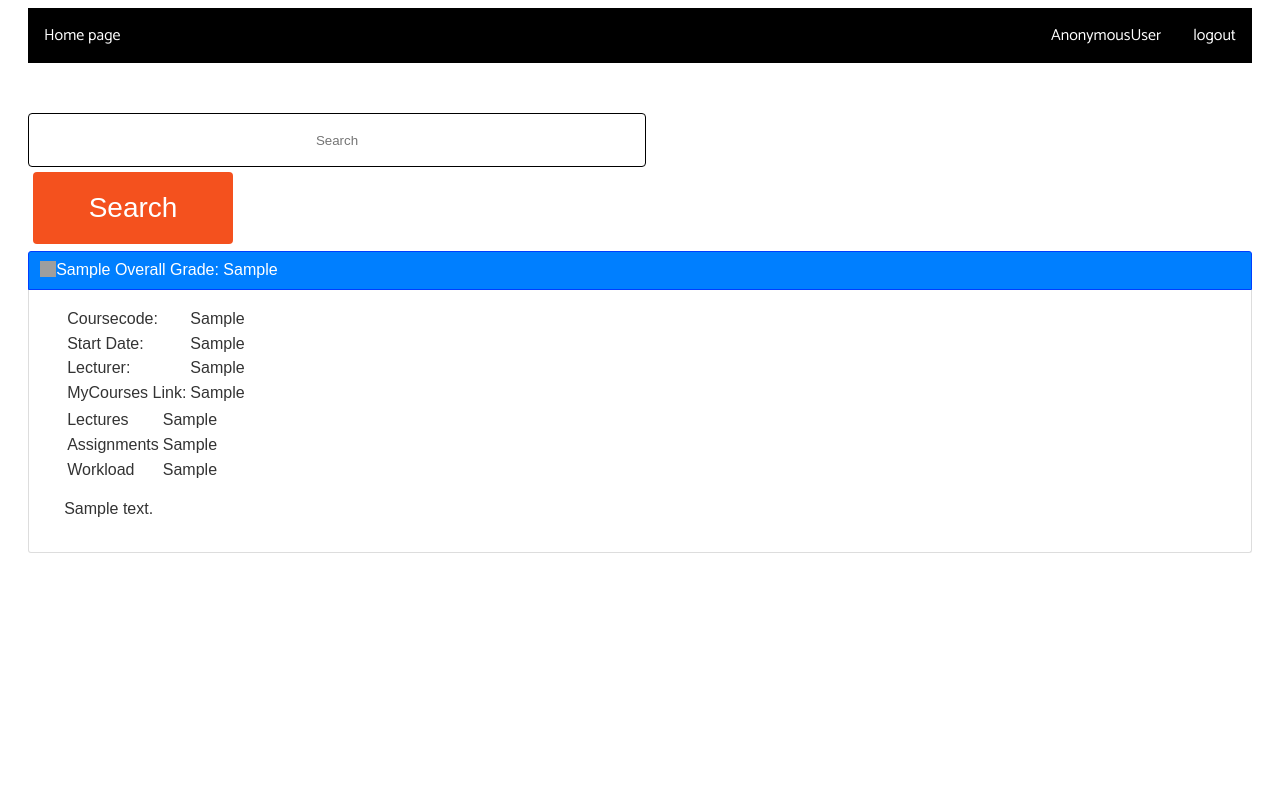
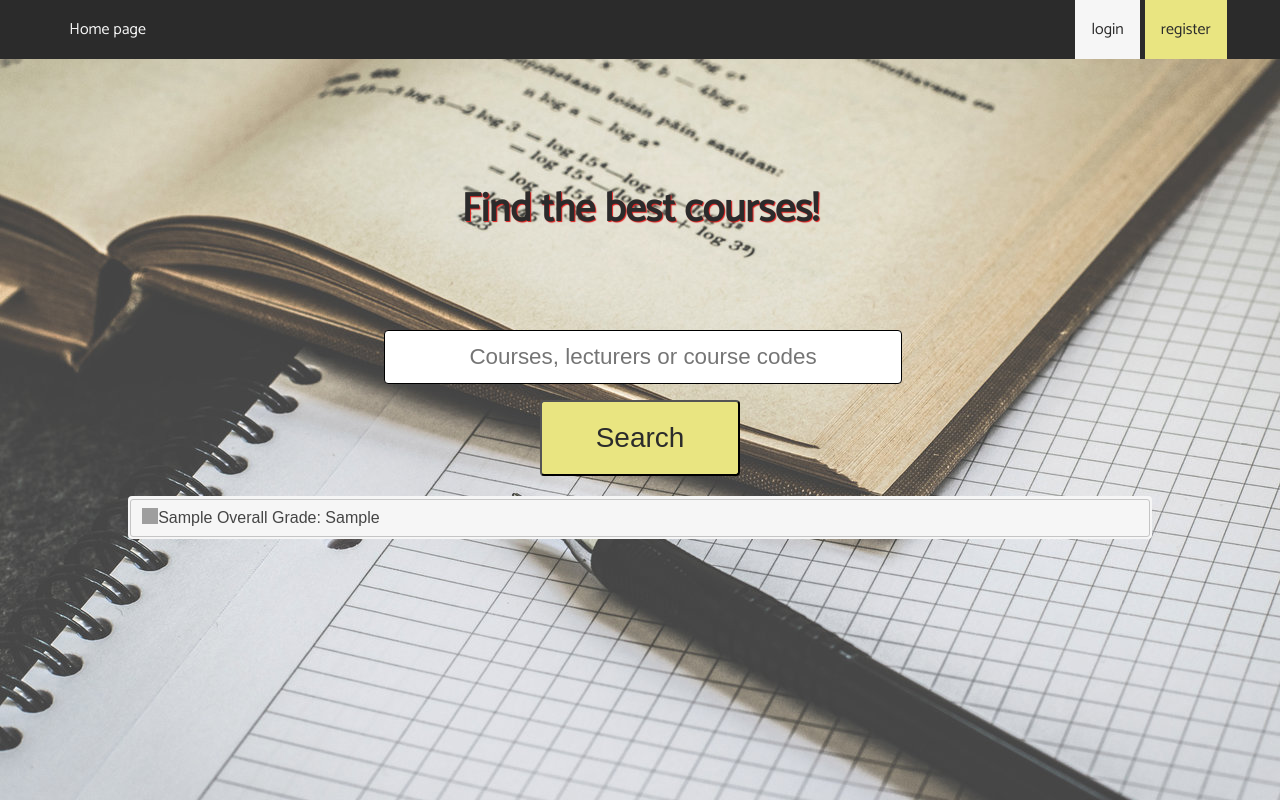
Before and after one commit to Shardey/CourseReviewer, a Django app: template ratings/templates/ratings/index.html in a window 1280 px wide. Run offline with Django 3.2, Linux system fonts and the light colour scheme; the template is opened without the code that fills it: most values are stand-ins (such as "Sample title", 1, 10 or a date in 2020); some libraries are stand-ins or nearby versions; grey boxes are pictures that could not be loaded.

Commit message:
Etusivun ulkonäön muokkausta

```diff
--- a/ratings/static/css/style.css
+++ /dev/null
@@ -1,90 +0,0 @@
-body {
-    padding-left: 20px;
-    padding-right: 20px;
-
-    font-family: 'Catamaran', sans-serif;
-}
-
-ul {
-    list-style-type: none;
-    margin: 0;
-    padding: 0;
-    overflow: hidden;
-    background-color: #000000;
-}
-
-li {
-    float: left;
-}
-
-#userAction {
-    float: right;
-}
-
-li a {
-    display: block;
-    color: white;
-    text-align: center;
-    padding: 14px 16px;
-    text-decoration: none;
-}
-
-/* Change the link color to #111 (black) on hover */
-li a:hover {
-    background-color: #111;
-}
-
-input {
-    width: 50%;
-    height: 50px;
-    text-align: center;
-    float: center;
-
-    border: 1px solid;
-    border-radius: 4px;
-}
-
-#searchfield {
-    padding-top: 50px;
-    float: center;
-}
-
-#submitButton {
-  display: inline-block;
-  border-radius: 4px;
-  background-color: #f4511e;
-  border: none;
-  color: #FFFFFF;
-  text-align: center;
-  font-size: 28px;
-  padding: 20px;
-  width: 200px;
-  transition: all 0.5s;
-  cursor: pointer;
-  margin: 5px;
-}
-
-#submitButton span {
-  cursor: pointer;
-  display: inline-block;
-  position: relative;
-  transition: 0.5s;
-}
-
-#submitButton span:after {
-  content: '»';
-  position: absolute;
-  opacity: 0;
-  top: 0;
-  right: -20px;
-  transition: 0.5s;
-}
-
-#submitButton:hover span {
-  padding-right: 25px;
-}
-
-#submitButton:hover span:after {
-  opacity: 1;
-  right: 0;
-}
--- /dev/null
+++ b/ratings/static/ratings/style.css
@@ -0,0 +1,154 @@
+body {
+    font-family: 'Catamaran', sans-serif;
+    margin: 0;
+    background: #F6F6F6 url("study-background.jpg") no-repeat center top;
+    background-attachment: fixed;
+    background-size: cover;
+}
+
+.navbar {
+    background-color: #2B2B2B;
+    position: fixed;
+    top: 0;
+    width: 100%;
+    z-index: 1;
+}
+
+ul {
+    list-style-type: none;
+    margin: auto;
+    overflow: hidden;
+    padding: 0 4.16667%;
+}
+
+li {
+    float: left;
+}
+
+.container {
+    padding-left: 10%;
+    padding-right: 10%;
+}
+
+h1 {
+    padding-top: 150px;
+    padding-bottom: 60px;
+    color: #2B2B2B;
+    font-size: 250%;
+    text-align: center;
+    text-shadow: #DE1B1B 1px 1px 1px;
+}
+
+li a {
+    display: block;
+    text-align: center;
+    padding: 16px 16px;
+    text-decoration: none;
+}
+
+li a:hover {
+    background-color: #DE1B1B;
+}
+
+li:last-child {
+    border-right: 5px solid #2B2B2B;
+}
+
+a, a:visited, a:hover, a:active {
+  color: inherit;
+}
+
+.userAction {
+    float: right;
+}
+
+#logout {
+    background-color: #E9E581;
+    color: #2B2B2B;
+}
+
+#register {
+    background-color: #E9E581;
+    color: #2B2B2B;
+}
+
+#login {
+    background-color: #F6F6F6;
+    color: #2B2B2B;
+}
+
+#homePage {
+    color: #F6F6F6;
+}
+
+#userName {
+    color: #F6F6F6;
+}
+
+input {
+    width: 100%;
+    height: 100%;
+    text-align: center;
+    border: 1px solid;
+    border-radius: 4px;
+    font-size: 140%;
+}
+
+.center {
+    margin: auto;
+}
+
+#searchfield {
+    width: 50%;
+    height: 50px;
+}
+
+#buttonfield {
+    padding: 20px;
+    text-align: center;
+}
+
+#submitButton {
+    display: inline-block;
+    border-radius: 4px;
+    background-color: #E9E581;
+    color: #2B2B2B;
+    text-align: center;
+    font-size: 28px;
+    padding: 20px;
+    width: 200px;
+    transition: all 0.5s;
+    cursor: pointer;
+}
+
+#submitButton span {
+  cursor: pointer;
+  display: inline-block;
+  position: relative;
+  transition: 0.5s;
+}
+
+#submitButton span:after {
+  content: '»';
+  position: absolute;
+  opacity: 0;
+  top: 0;
+  right: -20px;
+  transition: 0.5s;
+}
+
+#submitButton:hover span {
+  padding-right: 25px;
+}
+
+#submitButton:hover span:after {
+  opacity: 1;
+  right: 0;
+}
+
+#accordion {
+    max-width: 1200px;
+    background-color: #F6F6F6;
+    padding: 1px 2px 2px 2px;
+    border-radius: 4px;
+}
--- a/ratings/templates/ratings/index.html
+++ b/ratings/templates/ratings/index.html
@@ -2,18 +2,6 @@
 
 <!doctype html>
 <html lang="en">
-
-<ul>
-    <li><a href="/ratings/">Home page</a></li>
-
-    {% if request.user.is_authenticated == false %}
-        <li id="userAction"><a href="/ratings/register">register</a></li>
-        <li id="userAction"><a href="/ratings/login">login</a></li>
-    {% else %}
-        <li id="userAction"><a href="/ratings/logout">logout</a></li>
-        <li id="userAction"><a href="/ratings/logout">{{request.user}}</a></li>
-    {% endif %}
-</ul>
 
 <head>
     <meta charset="utf-8">
@@ -25,12 +13,12 @@
     <link rel="stylesheet" href="//maxcdn.bootstrapcdn.com/bootstrap/3.2.0/css/bootstrap.min.css">
     <link rel="stylesheet" href="//maxcdn.bootstrapcdn.com/bootstrap/3.2.0/css/bootstrap-theme.min.css">
     -->
-    <link rel="stylesheet" href="{% static 'css/style.css' %}">
+    <link rel="stylesheet" href="{% static 'ratings/style.css' %}">
     <script src="https://code.jquery.com/jquery-1.12.4.js"></script>
     <script src="https://code.jquery.com/ui/1.12.1/jquery-ui.js"></script>
     <script>
         $( function() {
-            $( "#accordion" ).accordion();
+            $("#accordion").accordion({ header: "h3", collapsible: true, active: false });
         } );
     </script>
 
@@ -39,18 +27,39 @@
 
 <body>
 
+<div class="navbar">
+<ul>
+    <li id="homePage"><a href="/ratings/">Home page</a></li>
+
+    {% if request.user.is_authenticated %}
+        <li class="userAction" id="logout"><a href="/ratings/logout">logout</a></li>
+        <li class="userAction" id="userName"><a>Welcome, {{request.user}}</a></li>
+    {% else %}
+        <li class="userAction" id="register"><a href="/ratings/register">register</a></li>
+        <li class="userAction" id="login"><a href="/ratings/login">login</a></li>
+    {% endif %}
+</ul>
+</div>
+
+<div class="container">
+    <div class="center">
+        <h1>Find the best courses!</h1>
+    </div>
+
     <form method="post" action="/ratings/">
         {% csrf_token %}
-    <div id="searchfield">
-    {% if not request.searchstring %}
-        <input type="text" name="searchstring" placeholder="Search">
+        <div class="center" id="searchfield">
+            {% if not searchstring %}
+                <input type="text" name="searchstring" placeholder="Courses, lecturers or course codes">
             {% else %}
-        <input type="text" name="searchstring" placeholder={{request.searchstring}}>
+                <input type="text" name="searchstring" placeholder="Searching for: {{searchstring}}">
             {% endif %}
         </div>
+        <div class="center" id="buttonfield">
             <button id="submitButton" style="vertical-align:middle" type="submit" class="button">
                 <span>Search</span>
             </button>
+        </div>
     </form>
 
 <!-- Data is in this structure:
@@ -61,7 +70,7 @@
      course[10] = amount of reviews for this course
 -->
 
-<div id="accordion">
+    <div class="center" id="accordion">
         {% for course in course_list_final %}
             <h3>{{ course.0 }} Overall Grade: {{ course.5 }}</h3>
             <div>
@@ -83,5 +92,6 @@
         {% endfor %}
     </div>
 
+</div>
 </body>
 </html>
```
Also changed, not shown: db.sqlite3, ratings/static/ratings/images/people-woman-coffee-meeting.jpg (added), ratings/static/ratings/study-background.jpg (added), 1 other file. Lines whose indentation alone changed are shown as unchanged.
